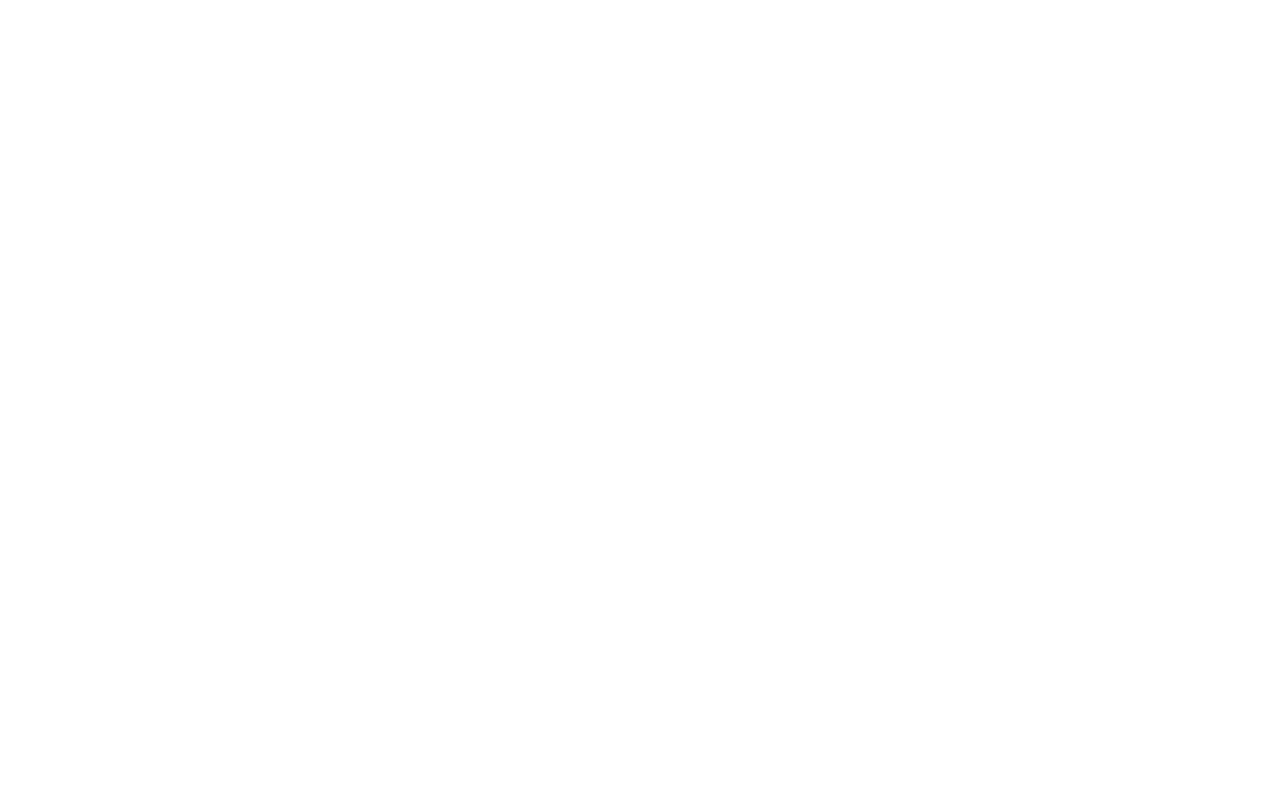
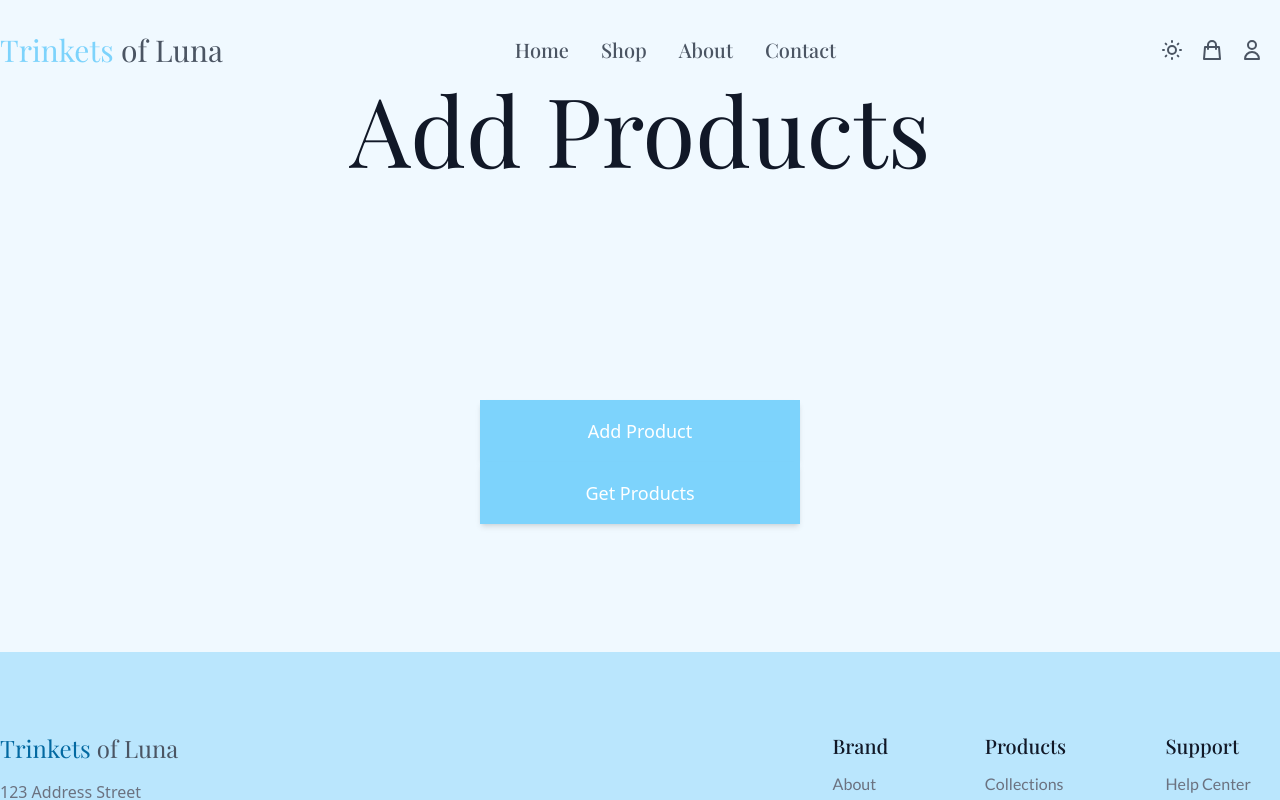
Before and after one commit to cedricquitor/trinketsofluna-ecommerce-web-app, a React (Create React App) app: page /admin in a window 1280 px wide. Before the commit this address had no page. Shown: the top 800 px of the page. Built offline with nearby package versions, Linux system fonts and the light colour scheme.

Commit message:
All products are now retrieved from firestore

```diff
--- a/src/App.js
+++ b/src/App.js
@@ -12,6 +12,7 @@ import Shop from "./pages/shop";
 import Contact from "./pages/contact";
 import Registration from "./pages/registration";
 import Login from "./pages/login";
+import Admin from "./pages/admin";
 
 // Global Context
 export const AuthContext = React.createContext();
@@ -71,6 +72,14 @@ const App = () => {
               </MainLayout>
             }
           />
+          <Route
+            path="/admin"
+            element={
+              <MainLayout>
+                <Admin />
+              </MainLayout>
+            }
+          />
         </Routes>
       </ScrollToTop>
     </>
--- /dev/null
+++ b/src/components/AddProducts.jsx
@@ -0,0 +1,49 @@
+import React from "react";
+import { db } from "../firebase/config";
+import { collection, addDoc, getDocs } from "firebase/firestore";
+
+const AddProducts = () => {
+  const addProduct = async () => {
+    try {
+      const docRef = await addDoc(collection(db, "users"), {
+        name: "Another",
+        address: "123 Another Test",
+      });
+      console.log("Document written with ID: ", docRef.id);
+    } catch (error) {
+      console.log(error);
+    }
+  };
+
+  const getProducts = async () => {
+    try {
+      const getProductsQuery = await getDocs(collection(db, "products"));
+      const getProductsResult = [];
+      getProductsQuery.forEach((doc) => {
+        const object = {
+          id: doc.id,
+          ...doc.data(),
+        };
+        getProductsResult.push(object);
+      });
+      // TODO: Remove the clg when deploying to production.
+      console.log(getProductsResult);
+    } catch (error) {
+      console.log(error);
+    }
+  };
+
+  return (
+    <div className="container mx-auto">
+      <h1 className="text-center text-8xl text-gray-900 font-playfair mb-56">Add Products</h1>
+      <button onClick={addProduct} className="btn--primary w-1/4 mx-auto">
+        Add Product
+      </button>
+      <button onClick={getProducts} className="btn--primary w-1/4 mx-auto">
+        Get Products
+      </button>
+    </div>
+  );
+};
+
+export default AddProducts;
--- a/src/components/Products.jsx
+++ b/src/components/Products.jsx
@@ -1,9 +1,32 @@
-import React, { useState } from "react";
+import React, { useState, useEffect } from "react";
+import { db } from "../firebase/config";
+import { collection, getDocs } from "firebase/firestore";
 import { BsCartPlus } from "react-icons/bs";
-import data from "../test/data";
 
 const Products = () => {
-  const [products, setProducts] = useState(data);
+  const [products, setProducts] = useState([]);
+
+  useEffect(() => {
+    getProducts();
+  }, []);
+
+  const getProducts = async () => {
+    try {
+      const getProductsQuery = await getDocs(collection(db, "products"));
+      const getProductsResult = [];
+      getProductsQuery.forEach((doc) => {
+        const object = {
+          id: doc.id,
+          ...doc.data(),
+        };
+        getProductsResult.push(object);
+      });
+      // TODO: Remove the clg when deploying to production.
+      setProducts(getProductsResult);
+    } catch (error) {
+      console.log(error);
+    }
+  };
 
   return (
     <div className="mt-12 container mx-auto">
--- a/src/components/SignIn.jsx
+++ b/src/components/SignIn.jsx
@@ -1,13 +1,36 @@
 import React, { useState, useEffect } from "react";
+import { db } from "../firebase/config";
+import { collection, getDocs } from "firebase/firestore";
+import { signInWithGoogle } from "../firebase/utils";
 import { FcGoogle } from "react-icons/fc";
-import { signInWithGoogle } from "../firebase/utils";
-import data from "../test/data";
 
 const SignIn = () => {
   // State handler for index and assigning data to products.
-  const [products, setProducts] = useState(data);
+  const [products, setProducts] = useState([]);
   const [index, setIndex] = useState(0);
   const featuredProducts = products.filter((product) => product.productFeatured);
+
+  useEffect(() => {
+    getProducts();
+  }, []);
+
+  const getProducts = async () => {
+    try {
+      const getProductsQuery = await getDocs(collection(db, "products"));
+      const getProductsResult = [];
+      getProductsQuery.forEach((doc) => {
+        const object = {
+          id: doc.id,
+          ...doc.data(),
+        };
+        getProductsResult.push(object);
+      });
+      // TODO: Remove the clg when deploying to production.
+      setProducts(getProductsResult);
+    } catch (error) {
+      console.log(error);
+    }
+  };
 
   // UseEffect hook that solves the slider's caveat.
   useEffect(() => {
--- a/src/components/Slider.jsx
+++ b/src/components/Slider.jsx
@@ -1,12 +1,34 @@
-import React, { useState } from "react";
+import React, { useState, useEffect } from "react";
 import { Link } from "react-router-dom";
+import { db } from "../firebase/config";
+import { collection, getDocs } from "firebase/firestore";
 import { BsArrowLeftSquare, BsArrowRightSquare, BsCartPlus } from "react-icons/bs";
-import data from "../test/data";
 
-const Carousel = (props) => {
-  const [products, setProducts] = useState(data);
-  const slides = products;
+const Slider = () => {
+  const [slides, setSlides] = useState([]);
   const featuredSlide = slides.filter((slide) => slide.productFeatured);
+
+  useEffect(() => {
+    getProducts();
+  }, []);
+
+  const getProducts = async () => {
+    try {
+      const getProductsQuery = await getDocs(collection(db, "products"));
+      const getProductsResult = [];
+      getProductsQuery.forEach((doc) => {
+        const object = {
+          id: doc.id,
+          ...doc.data(),
+        };
+        getProductsResult.push(object);
+      });
+      // TODO: Remove the clg when deploying to production.
+      setSlides(getProductsResult);
+    } catch (error) {
+      console.log(error);
+    }
+  };
 
   const slideLeft = () => {
     var slider = document.getElementById("scroll");
@@ -69,4 +91,4 @@ const Carousel = (props) => {
   );
 };
 
-export default Carousel;
+export default Slider;
--- a/src/firebase/config.js
+++ b/src/firebase/config.js
@@ -2,6 +2,7 @@
 import { initializeApp } from "firebase/app";
 import { getAnalytics } from "firebase/analytics";
 import { getAuth } from "firebase/auth";
+import { getFirestore } from "firebase/firestore";
 // TODO: Add SDKs for Firebase products that you want to use
 // https://firebase.google.com/docs/web/setup#available-libraries
 
@@ -20,4 +21,5 @@ const firebaseConfig = {
 // Initialize Firebase
 const app = initializeApp(firebaseConfig);
 const analytics = getAnalytics(app);
-export const auth = getAuth();
+export const db = getFirestore(app);
+export const auth = getAuth(app);
--- a/src/firebase/utils.js
+++ b/src/firebase/utils.js
@@ -1,4 +1,4 @@
-import { auth } from "./config";
+import { auth, db } from "./config";
 import { signInWithPopup, GoogleAuthProvider } from "firebase/auth";
 
 // Allows the user to sign in with Google Account
--- /dev/null
+++ b/src/pages/admin.jsx
@@ -0,0 +1,12 @@
+import React from "react";
+import AddProducts from "../components/AddProducts";
+
+const Admin = () => {
+  return (
+    <>
+      <AddProducts />
+    </>
+  );
+};
+
+export default Admin;
--- a/src/test/data.js
+++ b/src/test/data.js
@@ -1,92 +1,65 @@
 const products = [
   {
-    createdDate: "20 June at 00:00:00 UTC+1",
-    productAdminUserUID: "AWDjaaoWAIRiomfNMUITNkj2",
+    productName: "Amara",
+    productPrice: "145.00",
     productCategory: "necklace",
-    productName: "Necklace One",
-    productPrice: "120.00",
     productThumbnail: "https://pbs.twimg.com/media/FE1P6dIVgAUbhpG?format=jpg&name=medium",
     productFeatured: true,
   },
   {
-    createdDate: "20 June at 00:00:00 UTC+1",
-    productAdminUserUID: "AWDjaaoWAIRiomfNMUITNkj2",
+    productName: "Stacey",
+    productPrice: "75.00",
     productCategory: "necklace",
-    productName: "Necklace Two",
-    productPrice: "100.00",
     productThumbnail: "https://pbs.twimg.com/media/FE1PngoVcAACm4O?format=jpg&name=medium",
     productFeatured: false,
   },
   {
-    createdDate: "20 June at 00:00:00 UTC+1",
-    productAdminUserUID: "AWDjaaoWAIRiomfNMUITNkj2",
+    productName: "Dione",
+    productPrice: "130.00",
     productCategory: "necklace",
-    productName: "Necklace Three",
-    productPrice: "110.00",
     productThumbnail: "https://pbs.twimg.com/media/FEzKKZKVgAEydhU?format=jpg&name=medium",
     productFeatured: true,
   },
   {
-    createdDate: "20 June at 00:00:00 UTC+1",
-    productAdminUserUID: "AWDjaaoWAIRiomfNMUITNkj2",
+    productName: "Elle Layered",
+    productPrice: "169.00",
+    productCategory: "layered",
+    productThumbnail: "https://pbs.twimg.com/media/FEzJcp-VQAMgIh2?format=jpg&name=medium",
+    productFeatured: true,
+  },
+  {
+    productName: "Elle",
+    productPrice: "89.00",
     productCategory: "necklace",
-    productName: "Necklace Four",
-    productPrice: "90.00",
-    productThumbnail: "https://pbs.twimg.com/media/FEzJcp-VQAMgIh2?format=jpg&name=medium",
+    productThumbnail: "https://pbs.twimg.com/media/FEzJagmVcAMotrx?format=jpg&name=medium",
     productFeatured: false,
   },
   {
-    createdDate: "20 June at 00:00:00 UTC+1",
-    productAdminUserUID: "AWDjaaoWAIRiomfNMUITNkj2",
-    productCategory: "necklace",
-    productName: "Necklace Five",
-    productPrice: "120.00",
-    productThumbnail: "https://pbs.twimg.com/media/FEzJagmVcAMotrx?format=jpg&name=medium",
-    productFeatured: true,
-  },
-  {
-    createdDate: "20 June at 00:00:00 UTC+1",
-    productAdminUserUID: "AWDjaaoWAIRiomfNMUITNkj2",
-    productCategory: "necklace",
-    productName: "Necklace Six",
-    productPrice: "150.00",
+    productName: "Stacey Layered",
+    productPrice: "140.00",
+    productCategory: "layered",
     productThumbnail: "https://pbs.twimg.com/media/FEzJZaSUUAACj0m?format=jpg&name=medium",
     productFeatured: true,
   },
   {
-    createdDate: "20 June at 00:00:00 UTC+1",
-    productAdminUserUID: "AWDjaaoWAIRiomfNMUITNkj2",
+    productName: "Aria",
+    productPrice: "180.00",
     productCategory: "necklace",
-    productName: "Necklace Seven",
-    productPrice: "90.00",
     productThumbnail: "https://pbs.twimg.com/media/FEzJXcdVQAcotXw?format=jpg&name=medium",
-    productFeatured: false,
+    productFeatured: true,
   },
   {
-    createdDate: "20 June at 00:00:00 UTC+1",
-    productAdminUserUID: "AWDjaaoWAIRiomfNMUITNkj2",
+    productName: "Cleo",
+    productPrice: "180.00",
     productCategory: "necklace",
-    productName: "Necklace Eight",
-    productPrice: "120.00",
     productThumbnail: "https://pbs.twimg.com/media/FEzJVF9VkAAIWaK?format=jpg&name=medium",
     productFeatured: true,
   },
   {
-    createdDate: "20 June at 00:00:00 UTC+1",
-    productAdminUserUID: "AWDjaaoWAIRiomfNMUITNkj2",
+    productName: "Daphne",
+    productPrice: "220.00",
     productCategory: "necklace",
-    productName: "Necklace Nine",
-    productPrice: "150.00",
     productThumbnail: "https://pbs.twimg.com/media/FEzJSkyVIAcTBeq?format=jpg&name=medium",
-    productFeatured: true,
-  },
-  {
-    createdDate: "20 June at 00:00:00 UTC+1",
-    productAdminUserUID: "AWDjaaoWAIRiomfNMUITNkj2",
-    productCategory: "necklace",
-    productName: "Necklace Ten",
-    productPrice: "110.00",
-    productThumbnail: "https://pbs.twimg.com/media/FEzJPVeUUAUASBi?format=jpg&name=medium",
     productFeatured: true,
   },
 ];
```
